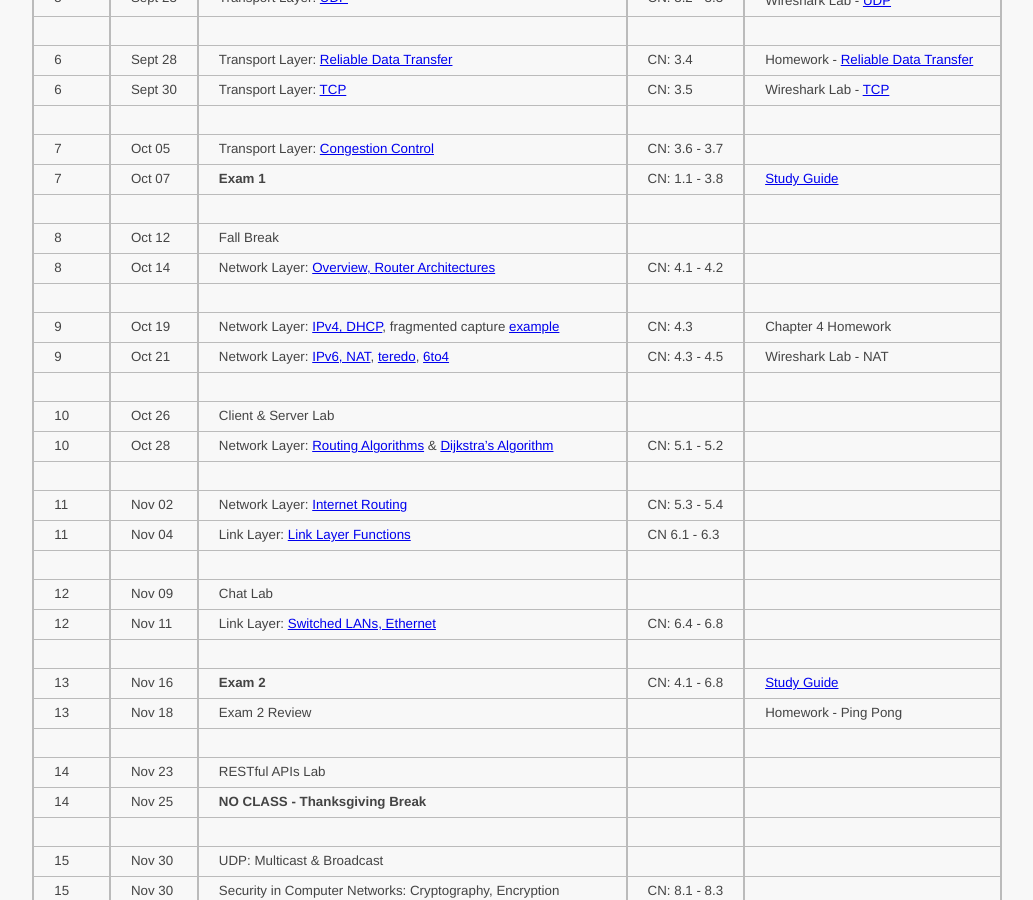
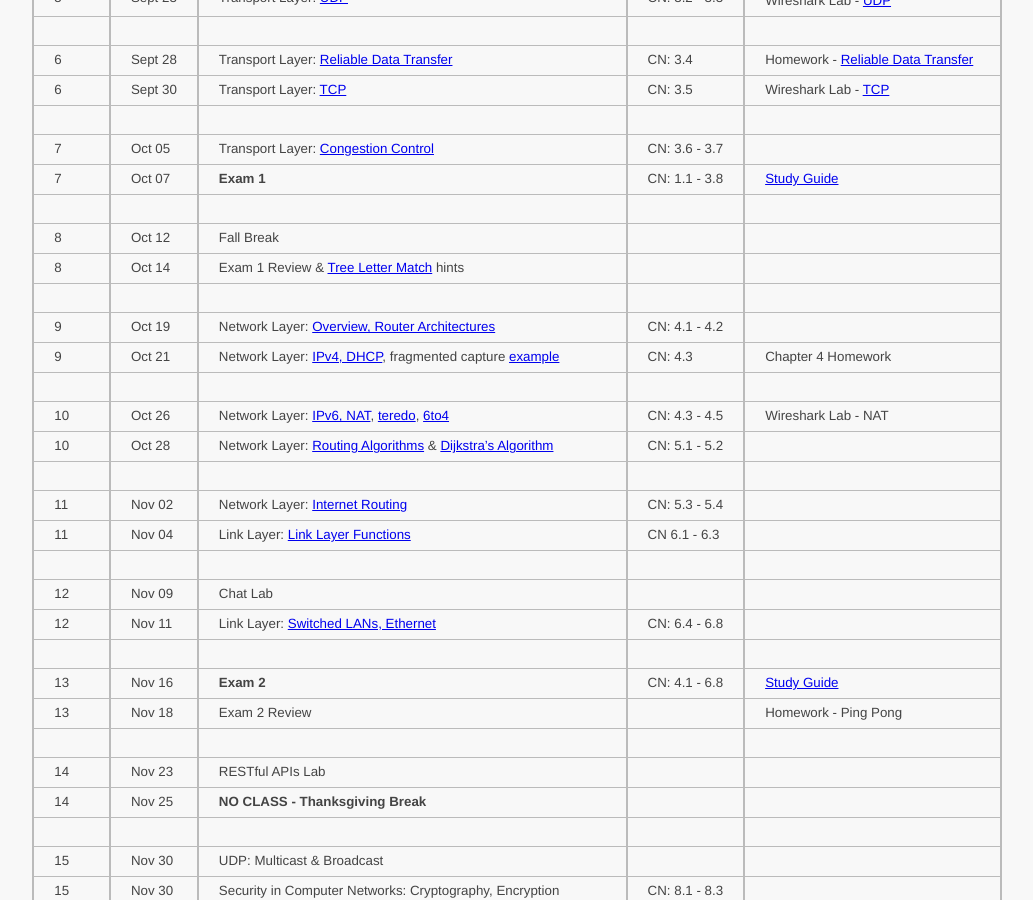
Before and after one commit to ycpcs/cs330-fall2021, a Jekyll site: the page built from schedule/index.md, in a window 1280 px wide and 900 px high, scrolled down 580 px. Shown: the whole window, without its empty margins (121-1154 px from the left). Built offline with Jekyll 4.4.1, drawn with Linux system fonts in a browser that asks for light colours.

Commit message:
Update schedule

```diff
--- a/schedule/index.md
+++ b/schedule/index.md
@@ -32,12 +32,12 @@ CN: [Computer Networking: A Top-Down Approach](https://www.pearson.com/us/higher
 > 7  | Oct 07 | **Exam 1** | CN: 1.1 - 3.8 | [Study Guide](../exams/exam1_study_guide.html)
 > | | | |
 > 8  | Oct 12 | Fall Break |
-> 8  | Oct 14 | Network Layer: [Overview, Router Architectures](slides/chapter_4.pdf) | CN: 4.1 - 4.2 |
+> 8  | Oct 14 | Exam 1 Review & [Tree Letter Match](../labs/tlm.html) hints
 > | | | |
-> 9  | Oct 19 | Network Layer: [IPv4, DHCP](slides/chapter_4.pdf), fragmented capture [example](files\mtu.pcapng) | CN: 4.3 | Chapter 4 Homework
-> 9  | Oct 21 | Network Layer: [IPv6, NAT](slides/chapter_4.pdf), [teredo](files\teredo.pcap), [6to4](files\6to4.pcap) | CN: 4.3 - 4.5 | Wireshark Lab - NAT
+> 9  | Oct 19 | Network Layer: [Overview, Router Architectures](slides/chapter_4.pdf) | CN: 4.1 - 4.2 |
+> 9  | Oct 21 | Network Layer: [IPv4, DHCP](slides/chapter_4.pdf), fragmented capture [example](files\mtu.pcapng) | CN: 4.3 | Chapter 4 Homework
 > | | | |
-> 10  | Oct 26 | Client & Server Lab | |
+> 10  | Oct 26 | Network Layer: [IPv6, NAT](slides/chapter_4.pdf), [teredo](files\teredo.pcap), [6to4](files\6to4.pcap) | CN: 4.3 - 4.5 | Wireshark Lab - NAT
 > 10 | Oct 28 | Network Layer: [Routing Algorithms](slides/chapter_5.pdf) & [Dijkstra's Algorithm](slides/dijkstra_algorithm.pdf) | CN: 5.1 - 5.2 |
 > | | | |
 > 11 | Nov 02 | Network Layer: [Internet Routing](slides/chapter_5.pdf) | CN: 5.3 - 5.4 |
```
